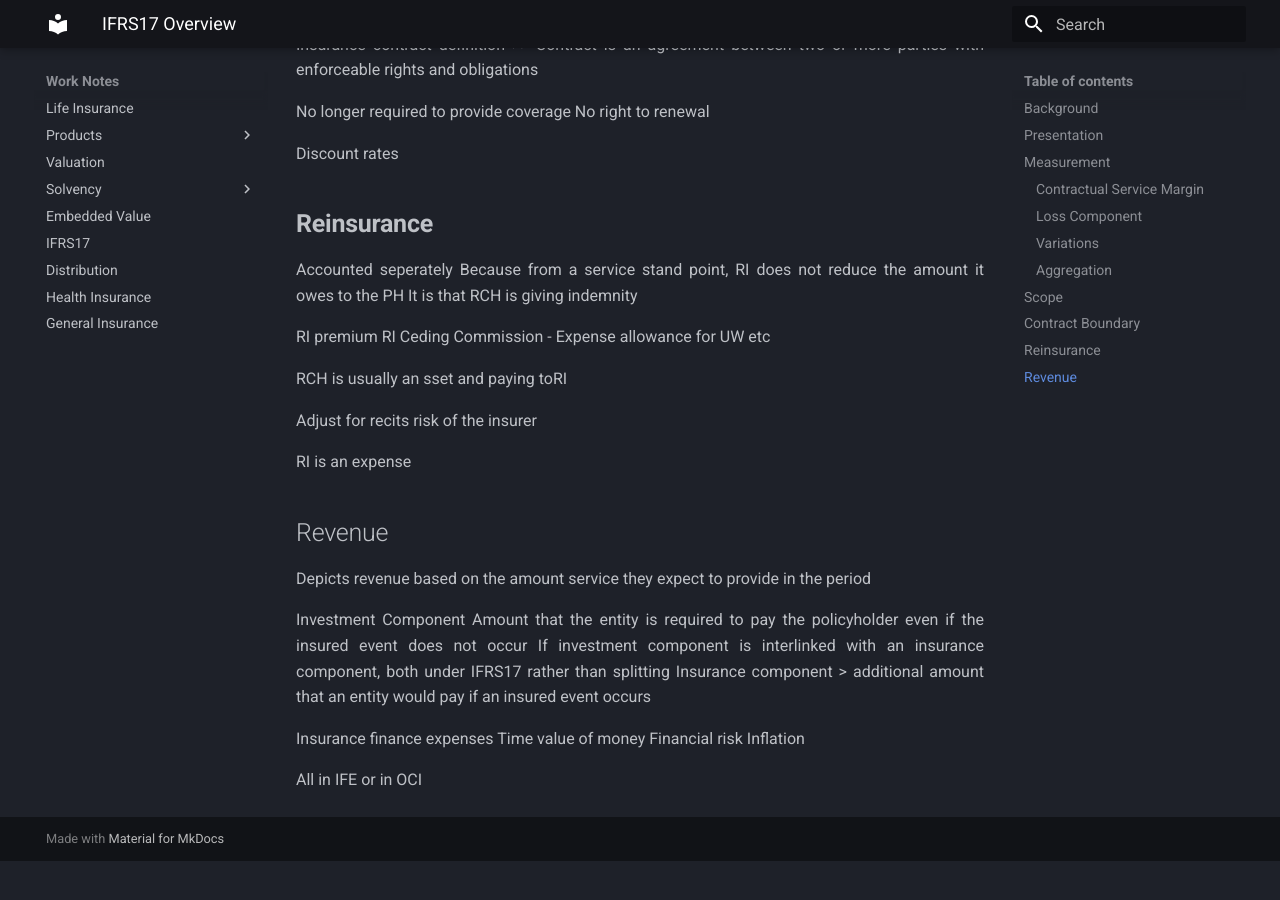
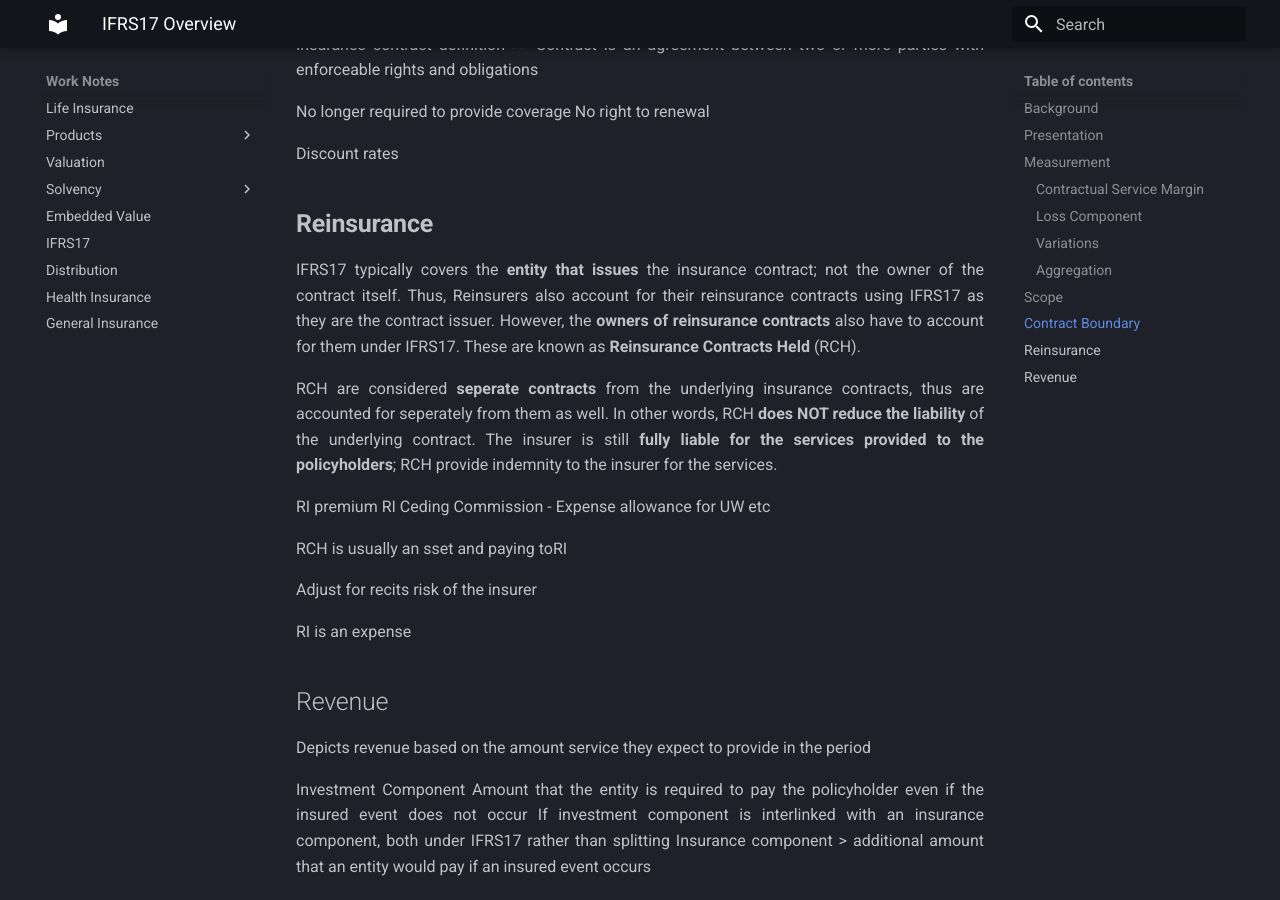
Before and after one commit to Sleepypiggi/Work_Notes, an MkDocs documentation site: the page built from docs/5_IFRS17/0_IFRS17_OVERVIEW.md, in a window 1280 px wide and 900 px high, scrolled down 6291 px. Built offline with MkDocs 1.6.1 and Material for MkDocs 9.7.7, drawn with Linux system fonts in a browser that asks for light colours; before the commit the page ends 7152 px from its top, so only the background shows below that.

Commit message:
Monday 23/03/2026 00:02 Updates

```diff
--- a/docs/5_IFRS17/0_IFRS17_OVERVIEW.md
+++ b/docs/5_IFRS17/0_IFRS17_OVERVIEW.md
@@ -179,9 +179,11 @@ Discount rates
 
 ## **Reinsurance**
 
-Accounted seperately
-Because from a service stand point, RI does not reduce the amount it owes to the PH
-It is that RCH is giving indemnity
+IFRS17 typically covers the **entity that issues** the insurance contract; not the owner of the contract itself. Thus, Reinsurers also account for their reinsurance contracts using IFRS17 as they are the contract issuer. However, the **owners of reinsurance contracts** also have to account for them under IFRS17. These are known as **Reinsurance Contracts Held** (RCH).
+
+RCH are considered **seperate contracts** from the underlying insurance contracts, thus are accounted for seperately from them as well. In other words, RCH **does NOT reduce the liability** of the underlying contract. The insurer is still **fully liable for the services provided to the policyholders**; RCH provide indemnity to the insurer for the services.
+
+
 
 RI premium
 RI Ceding Commission  - Expense allowance for UW etc
```
